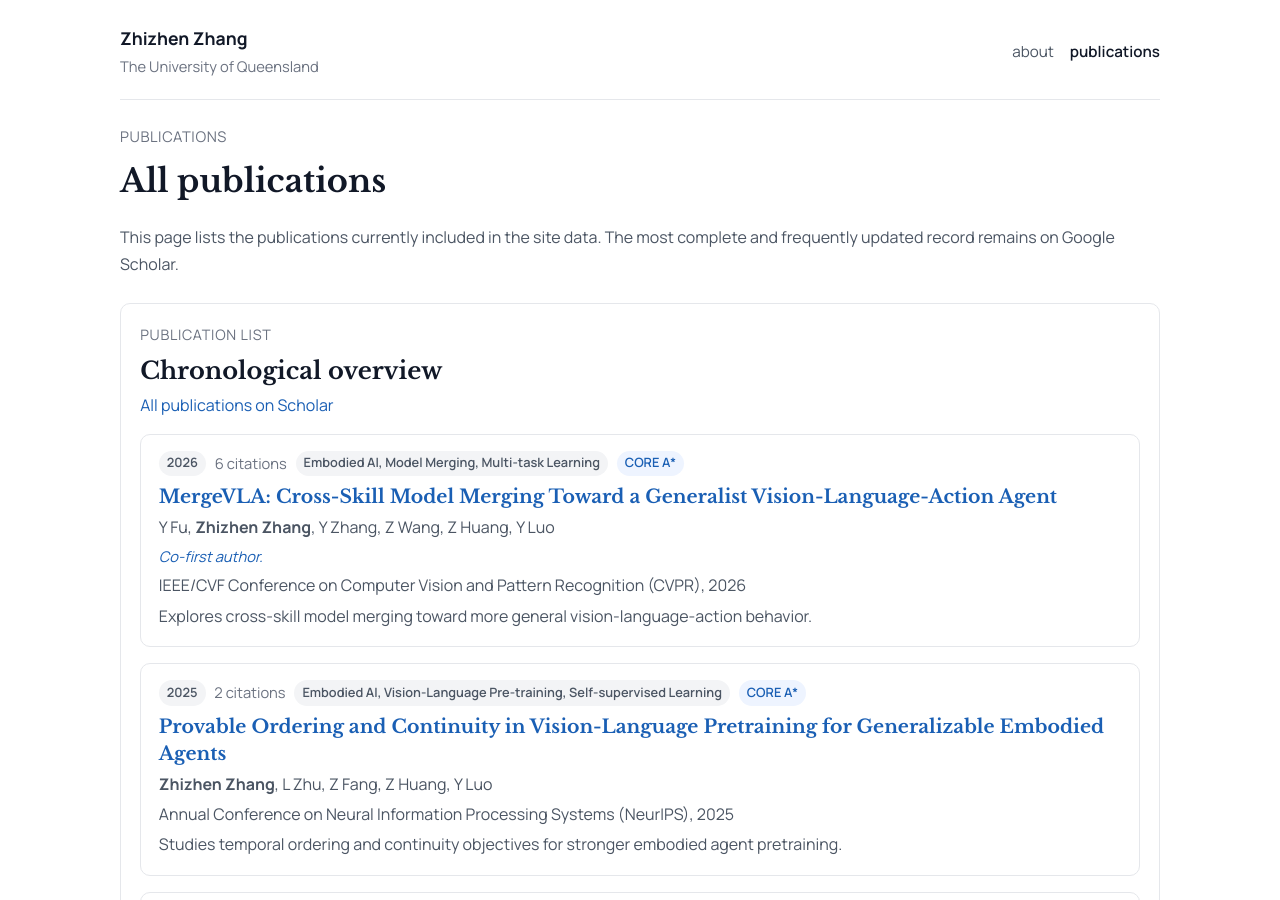
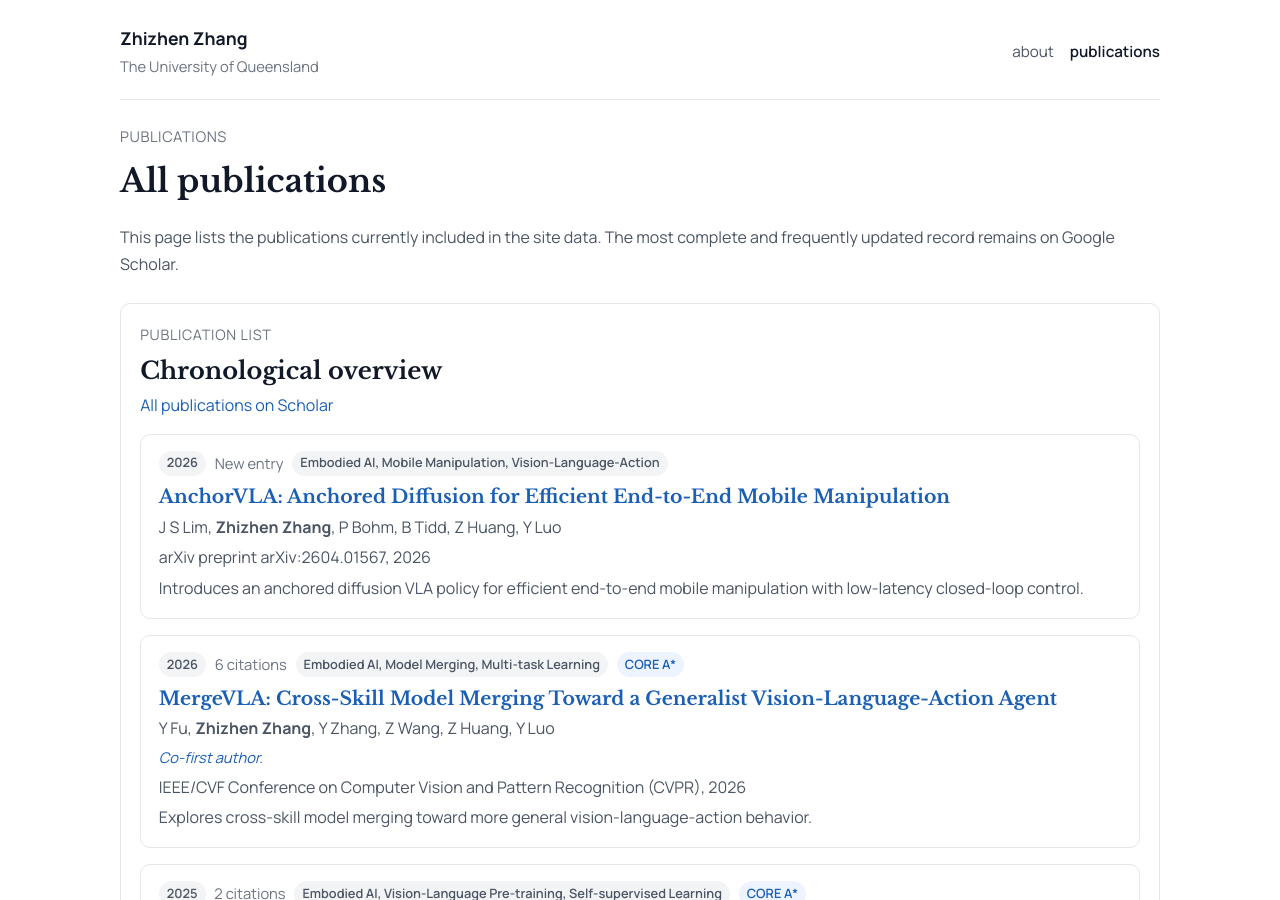
Before and after one commit to Daisy-zzz/homepage, a Jekyll site: the page built from _pages/publications.html, in a window 1280 px wide and 900 px high. Built offline with Jekyll 4.4.1, drawn with Linux system fonts in a browser that asks for light colours.

```diff
--- a/_data/publications.yml
+++ b/_data/publications.yml
@@ -12,6 +12,18 @@
   teaser_alt: "Teaser image for MergeVLA"
   note: "Co-first author."
   summary: "Explores cross-skill model merging toward more general vision-language-action behavior."
+- title: "AnchorVLA: Anchored Diffusion for Efficient End-to-End Mobile Manipulation"
+  authors: "J S Lim, Z Zhang, P Bohm, B Tidd, Z Huang, Y Luo"
+  authors_html: "J S Lim, <strong>Zhizhen Zhang</strong>, P Bohm, B Tidd, Z Huang, Y Luo"
+  venue: "arXiv preprint arXiv:2604.01567, 2026"
+  year: 2026
+  citations: "New entry"
+  area: "Embodied AI, Mobile Manipulation, Vision-Language-Action"
+  homepage_selected: true
+  selection_note: "Under review"
+  url: https://arxiv.org/abs/2604.01567
+  teaser_image: "/assets/img/anchorvla_teaser.jpg"
+  summary: "Introduces an anchored diffusion VLA policy for efficient end-to-end mobile manipulation with low-latency closed-loop control."
 - title: "Provable Ordering and Continuity in Vision-Language Pretraining for Generalizable Embodied Agents"
   authors: "Z Zhang, L Zhu, Z Fang, Z Huang, Y Luo"
   authors_html: "<strong>Zhizhen Zhang</strong>, L Zhu, Z Fang, Z Huang, Y Luo"
```
Also changed, not shown: assets/img/anchorvla_teaser.png (added).
